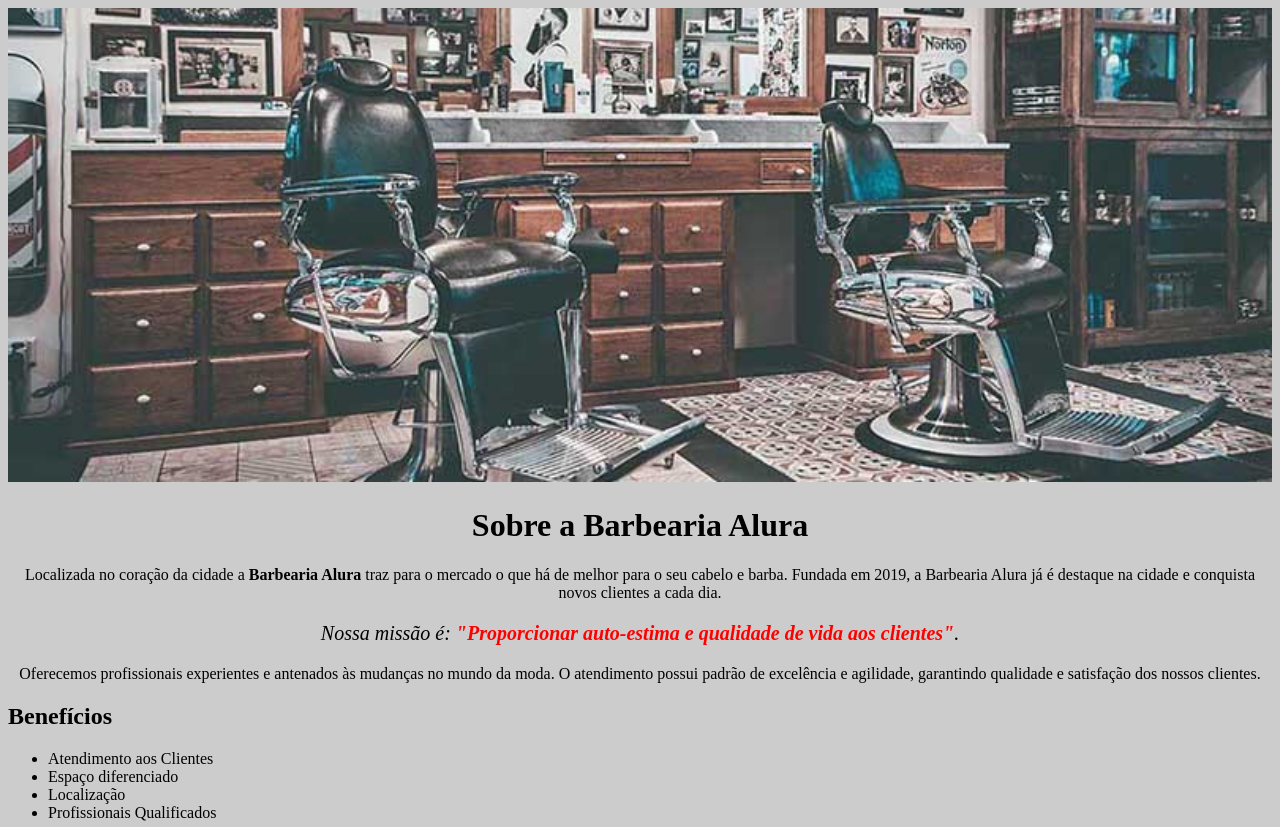
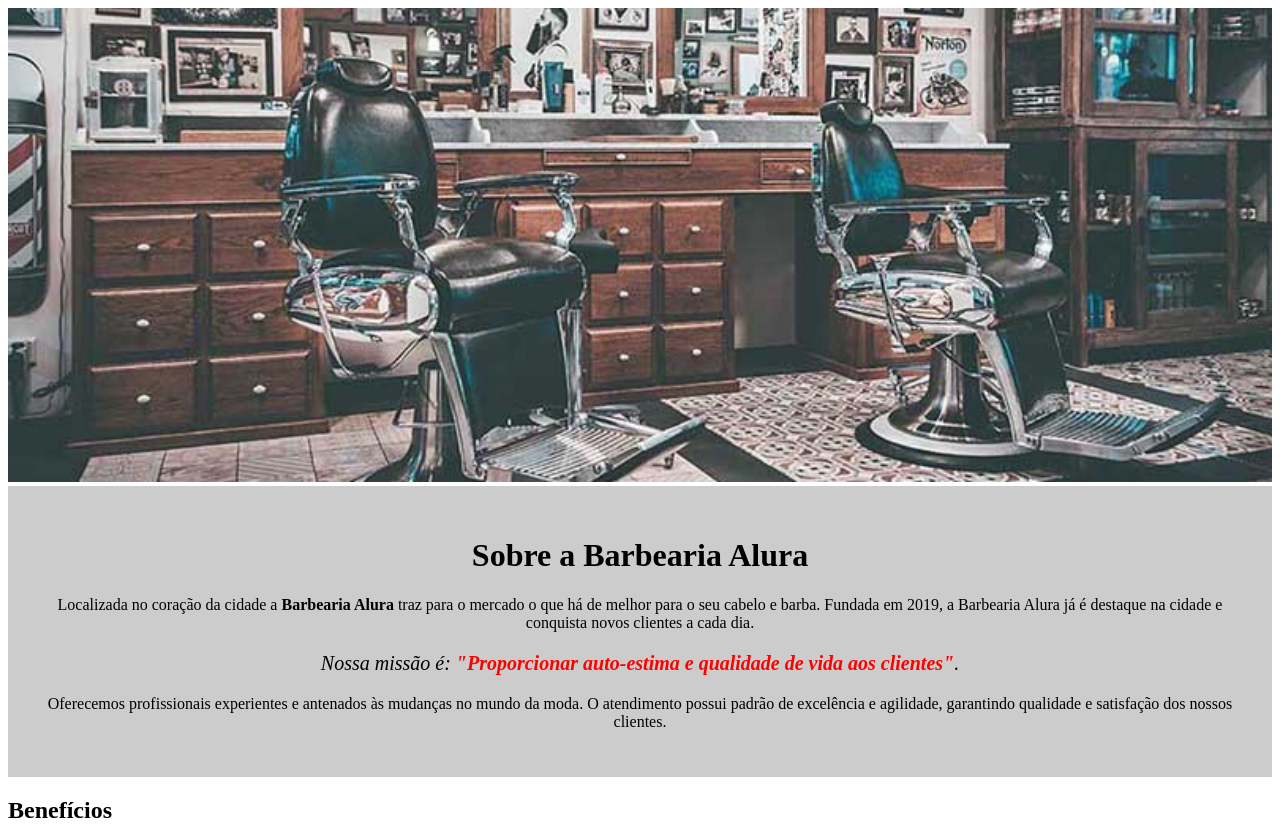
Before and after one commit to safira0407/barbeariaalura, a plain HTML site: page index.html in a window 1280 px wide. Shown: the top 827 px of the page. Drawn offline with Linux system fonts and the light colour scheme.

Commit message:
teste css body principal

```diff
--- a/style.css
+++ b/style.css
@@ -1,5 +1,10 @@
 body {
-    background: #CCCCCC
+
+}
+
+.principal{
+    background: #CCCCCC;
+    padding: 30px;
 }
 
 #banner {
```
